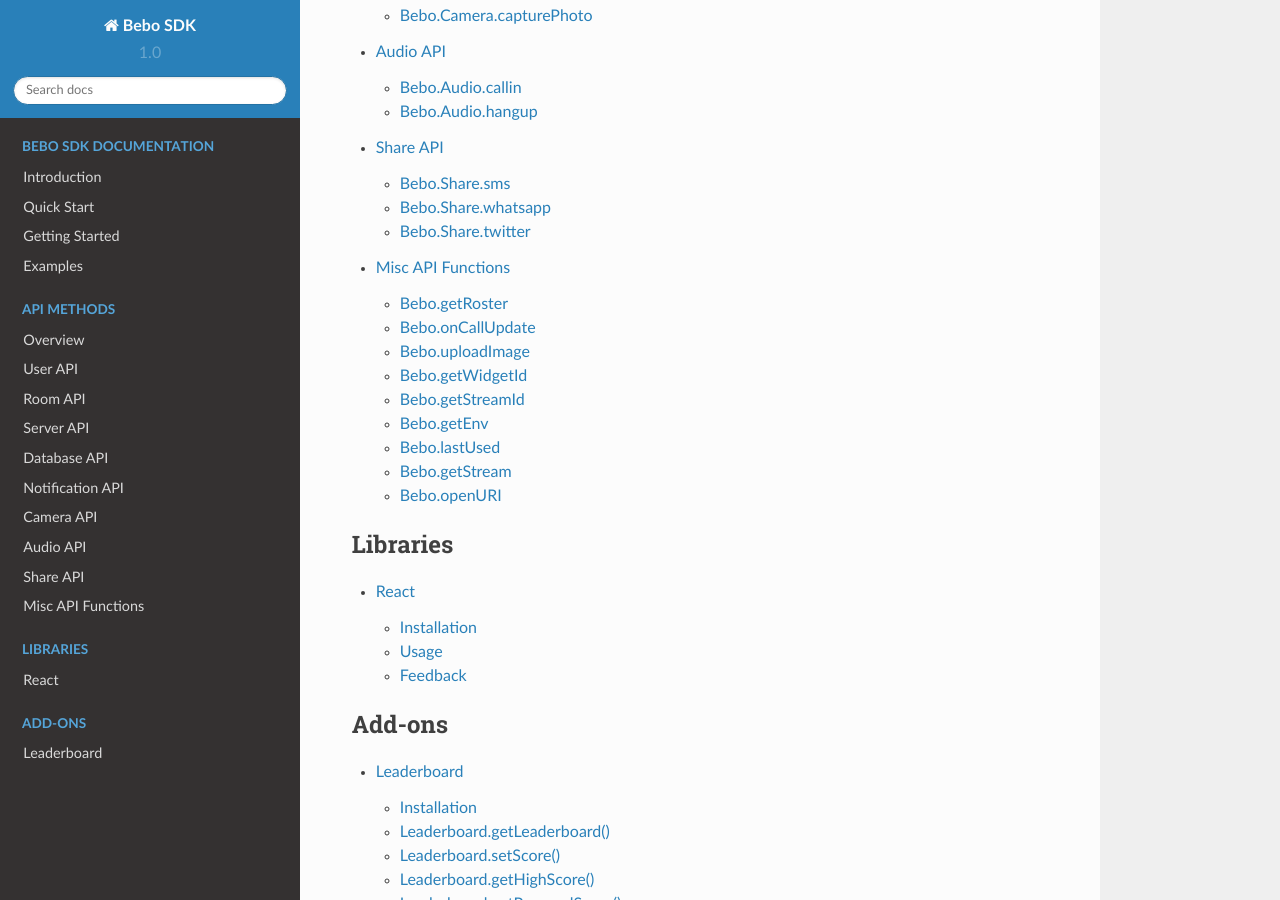
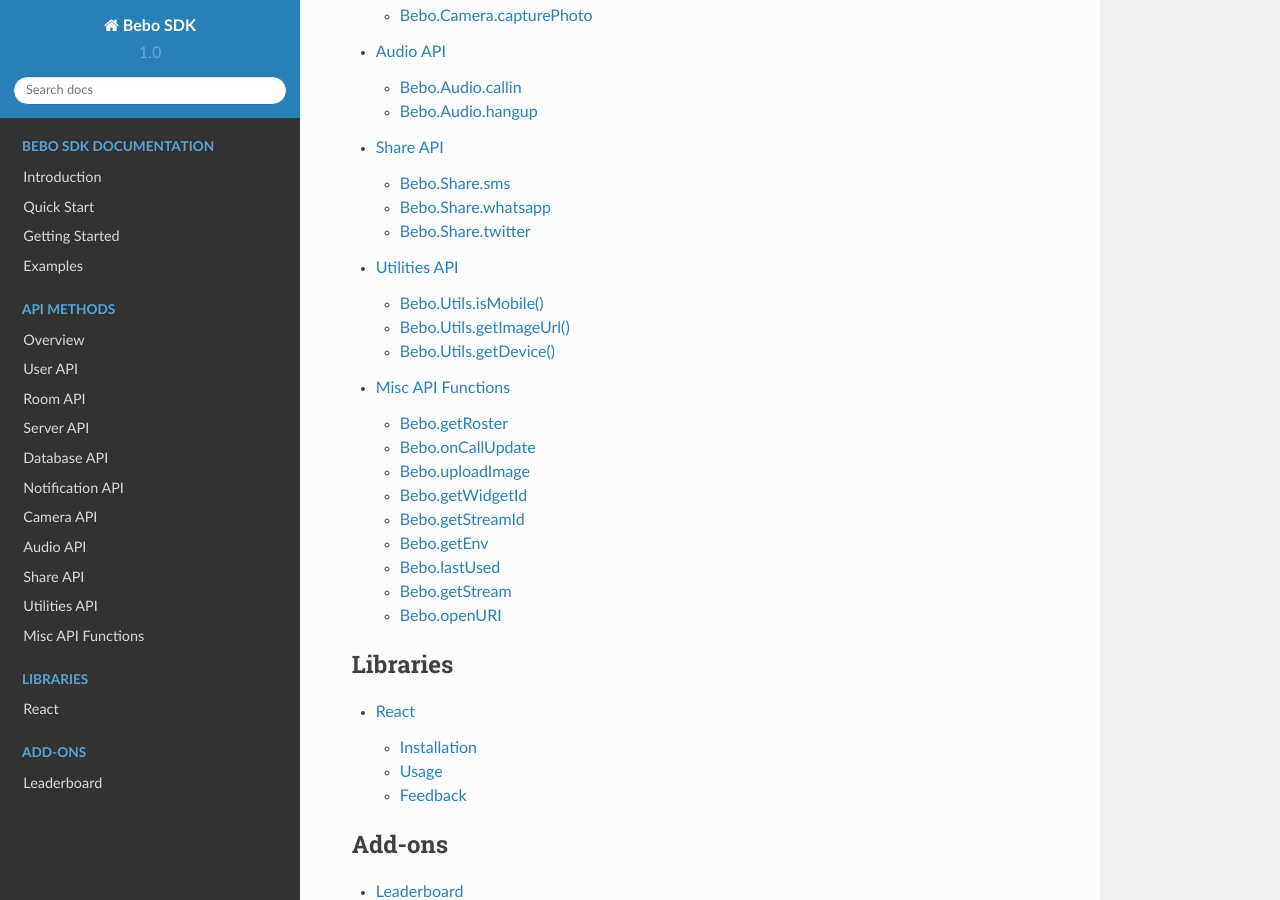
Before and after one commit to bebo/bebo-sdk-docs, a Sphinx documentation site: the page built from docs/index.rst, in a window 1280 px wide and 900 px high, scrolled down 2576 px. Built offline with Sphinx 7.4.7 and the Read the Docs theme 2.0.0, drawn with Linux system fonts in a browser that asks for light colours; some of the changed lines change nothing that is shown.

Commit message:
Added Utils page

```diff
--- a/docs/api_methods.rst
+++ b/docs/api_methods.rst
@@ -11,4 +11,5 @@
 * `Camera Api <camera_api.html>`_
 * `Audio Api <audio_api.html>`_
 * `Share Api <share_api.html>`_
+* `Utils Api <utils_api.html>`_
 * `Misc. Api <misc_api.html>`_
--- a/docs/index.rst
+++ b/docs/index.rst
@@ -53,6 +53,7 @@
    camera_api
    audio_api
    share_api
+   utils_api
    misc_api
 
 .. toctree::
--- /dev/null
+++ b/docs/utils_api.rst
@@ -0,0 +1,43 @@
+Utilities API
+============
+
+`Bebo.Utils` is for accessing nice dev tools, such as figuring out which device your user is on.
+
+Bebo.Utils.isMobile()
+------------------
+
+`Bebo.Utils.isMobile();`
+
+The isMobile() function returns a boolean describing whether the user is on a mobile device (client or web) or on a computer (web)::
+
+     if(Bebo.Utils.isMobile()){
+     	//render mobile page
+     } else {
+     	//render desktop page
+     };
+
+Bebo.Utils.getImageUrl()
+------------------
+
+`Bebo.Utils.getImageUrl();`
+
+The getImageUrl() function returns the base image url for the current Bebo platform::
+
+	var user_id = //a Bebo user id
+	var profile_pic = Bebo.Utils.getImageUrl() + "/image/user/" + user_id;
+
+Bebo.Utils.getDevice()
+------------------
+
+`Bebo.Utils.getDevice();`
+
+The getDevice() function returns either "ios", "android", or "web", depending on what device the user is on::
+
+		var device = Bebo.Utils.getDevice();
+		if (device == "ios"){
+		  //User is on iOS native app!
+		} else if (device == "android"){
+		  //User is on Android native app!
+		} else {
+		  //User is on web (either mobile or desktop)
+		};
```
